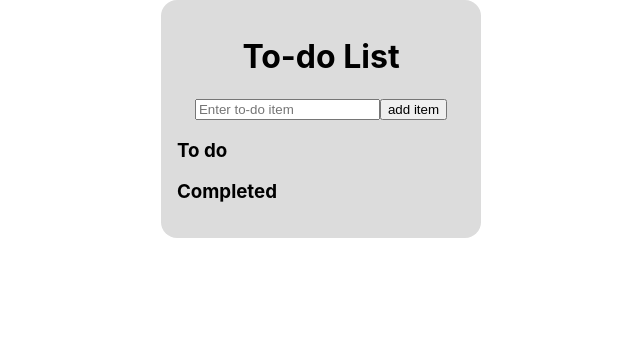
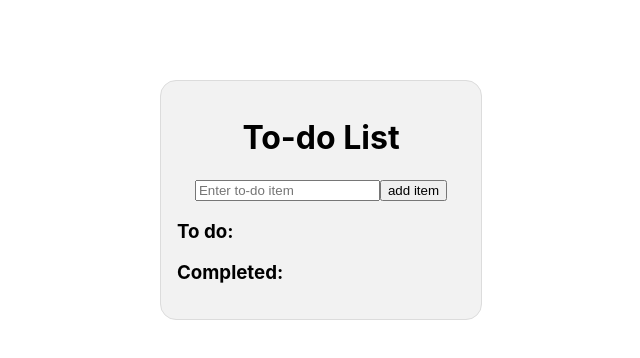
Before and after one commit to SpKorioth/CPSC4125_korioth_react, a React (Create React App) app in the folder react-todolist/: page / in a window 1280 px wide. Shown: the top 358 px of the page, without its empty margins (319-959 px from the left). Built offline with nearby package versions, Linux system fonts and the light colour scheme.

Commit message:
styling changes

```diff
--- a/react-todolist/src/App.css
+++ b/react-todolist/src/App.css
@@ -3,8 +3,14 @@
     width: 18em;
     border-radius: 1em; padding: 1em;
     margin:auto;
-    background-color: gainsboro;
+    background-color:  #f2f2f2;
+    position: relative;
+    top: 5em;
+    word-wrap: break-word;
+    border: solid gainsboro 1px;
+    margin-bottom: 5em;
 }
+
 .Lists{
     text-align: left;
 }
--- a/react-todolist/src/App.js
+++ b/react-todolist/src/App.js
@@ -27,8 +27,8 @@ class App extends Component {
                     <button type='submit'>add item</button>
                 </form>
                 <div className="Lists">
-                    <TaskList title={'To do'} buttonText={'done'} tasks={this.state.todoList} buttonFunction={this.removeItem}/>
-                    <TaskList title={'Completed'} buttonText={'delete'} tasks={this.state.completedList} buttonFunction={this.deleteItem}/>
+                    <TaskList title={'To do:'} buttonText={'done'} tasks={this.state.todoList} buttonFunction={this.removeItem}/>
+                    <TaskList title={'Completed:'} buttonText={'delete'} tasks={this.state.completedList} buttonFunction={this.deleteItem}/>
                 </div>
             </div>
         );
```
